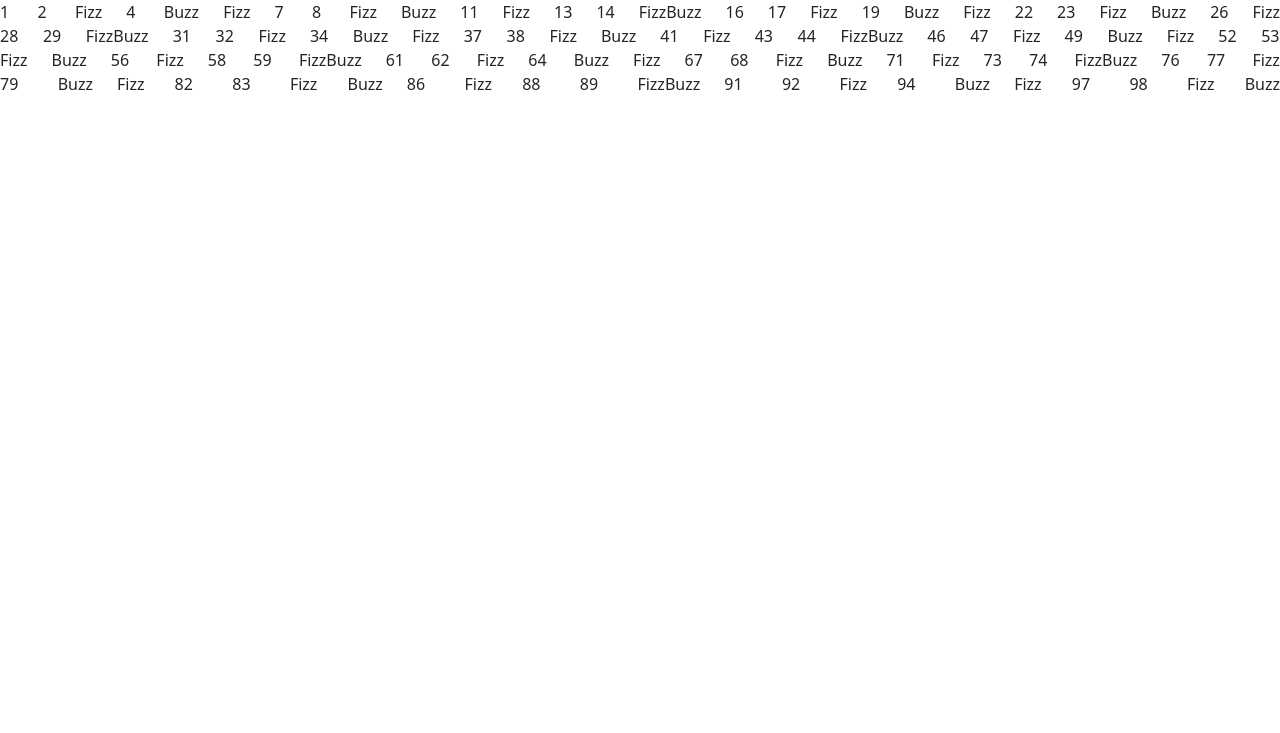
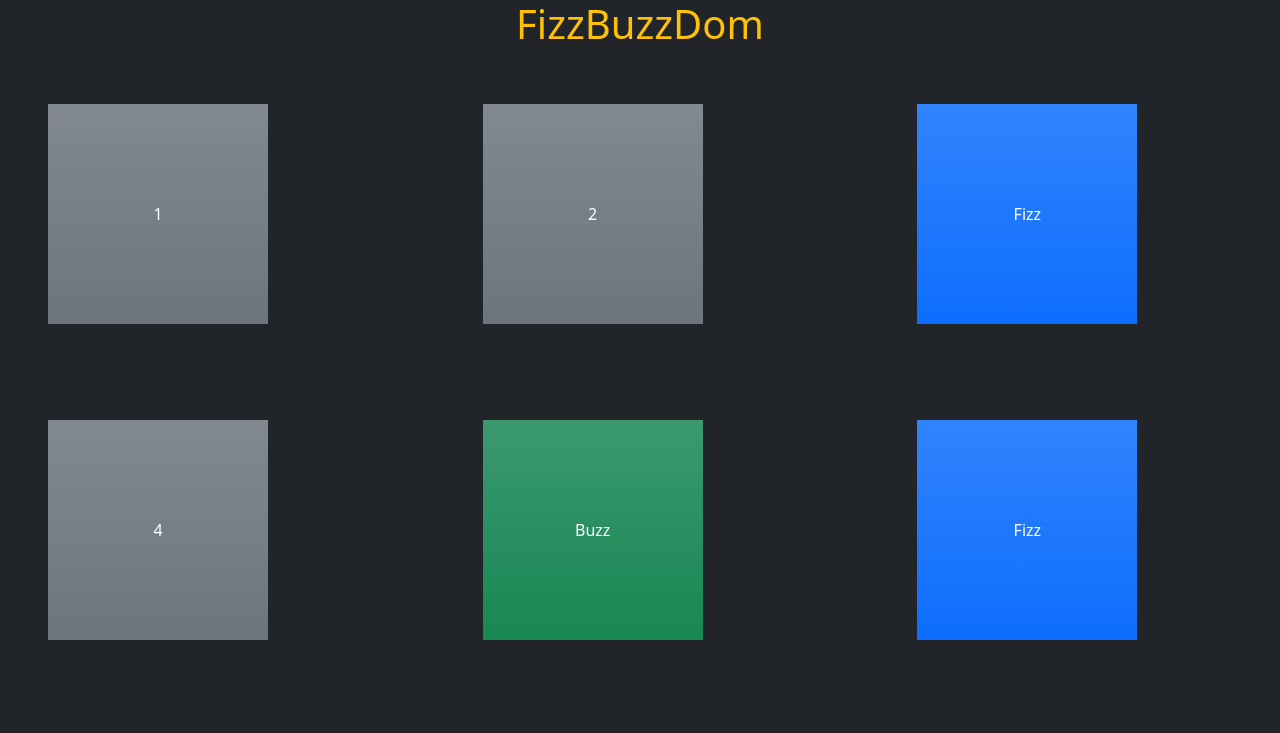
Before and after one commit to nicolaceccagnoli/js-fizzbuzz, a plain HTML site: page index.html in a window 1280 px wide. Shown: the top 733 px of the page. Drawn offline with nearby package versions, Linux system fonts and the light colour scheme.

Commit message:
Bonus 1 & 2

```diff
--- a/css/style.css
+++ b/css/style.css
@@ -30,3 +30,9 @@
 html{
     font-family: Arial, Helvetica, sans-serif;
 }
+
+.square {
+    width: 220px;
+    height: 220px;
+    line-height: 220px;
+}
--- a/index.html
+++ b/index.html
@@ -14,6 +14,10 @@
 </head>
 <body>
 
+    <h1>
+        FizzBuzzDom
+    </h1>
+
     <div>
         <div class="row">
 
--- a/js/main.js
+++ b/js/main.js
@@ -14,6 +14,18 @@
 
 const row = document.querySelector('.row');
 console.log('row', row, typeof row);
+
+// Prendo il body dall'HTML per aggiungere dello stile
+
+const body = document.querySelector('body');
+body.classList.add('bg-dark');
+
+//  Prendo il titolo dall'HTML per aggiungere dello stile
+
+const title = document.querySelector('h1');
+title.classList.add('text-center', 'text-warning');
+
+
 // 1) Scrivere un programma che stampi in console i numeri da 1 a 100;
 
 for (let i = 1; i <= 100; i++) {
@@ -27,10 +39,13 @@ for (let i = 1; i <= 100; i++) {
 
     col.classList.add('col');
 
-
     // Creo all'interno dell'elemento un piccolo contenitore per i numeri
 
     const card = document.createElement('div');
+
+    // Prendo il piccolo contenitore e gli aggiungo dello stile
+
+    card.classList.add('square', 'text-white','text-center', 'align-middle', 'm-5');
 
     // "Appendo" il contenitore all'elemento
 
@@ -48,6 +63,10 @@ for (let i = 1; i <= 100; i++) {
         // "Appendo" la stampa al piccolo contenitore
 
         card.append('FizzBuzz');
+
+        // Aggiunto dello stile al piccolo contenitore a seconda della condizione
+
+        card.classList.add('bg-warning', 'bg-gradient')
         console.log('FizzBuzz', i, typeof i);
     }
 
@@ -58,6 +77,10 @@ for (let i = 1; i <= 100; i++) {
         // "Appendo" la stampa al piccolo contenitore
 
         card.append('Fizz');
+
+        // Aggiunto dello stile al piccolo contenitore a seconda della condizione
+
+        card.classList.add('bg-primary', 'bg-gradient')
         console.log('Fizz', i, typeof i);
     }
 
@@ -68,6 +91,10 @@ for (let i = 1; i <= 100; i++) {
         // "Appendo" la stampa al piccolo contenitore
 
         card.append('Buzz');
+
+        // Aggiunto dello stile al piccolo contenitore a seconda della condizione
+
+        card.classList.add('bg-success', 'bg-gradient')
         console.log('Buzz', i, typeof i);
     }
 
@@ -78,6 +105,10 @@ for (let i = 1; i <= 100; i++) {
         // "Appendo" la stampa al piccolo contenitore
 
         card.append(i);
+
+        // Aggiunto dello stile al piccolo contenitore a seconda della condizione
+
+        card.classList.add('bg-secondary', 'bg-gradient')
         console.log('i', i, typeof i);
     }
 
```
